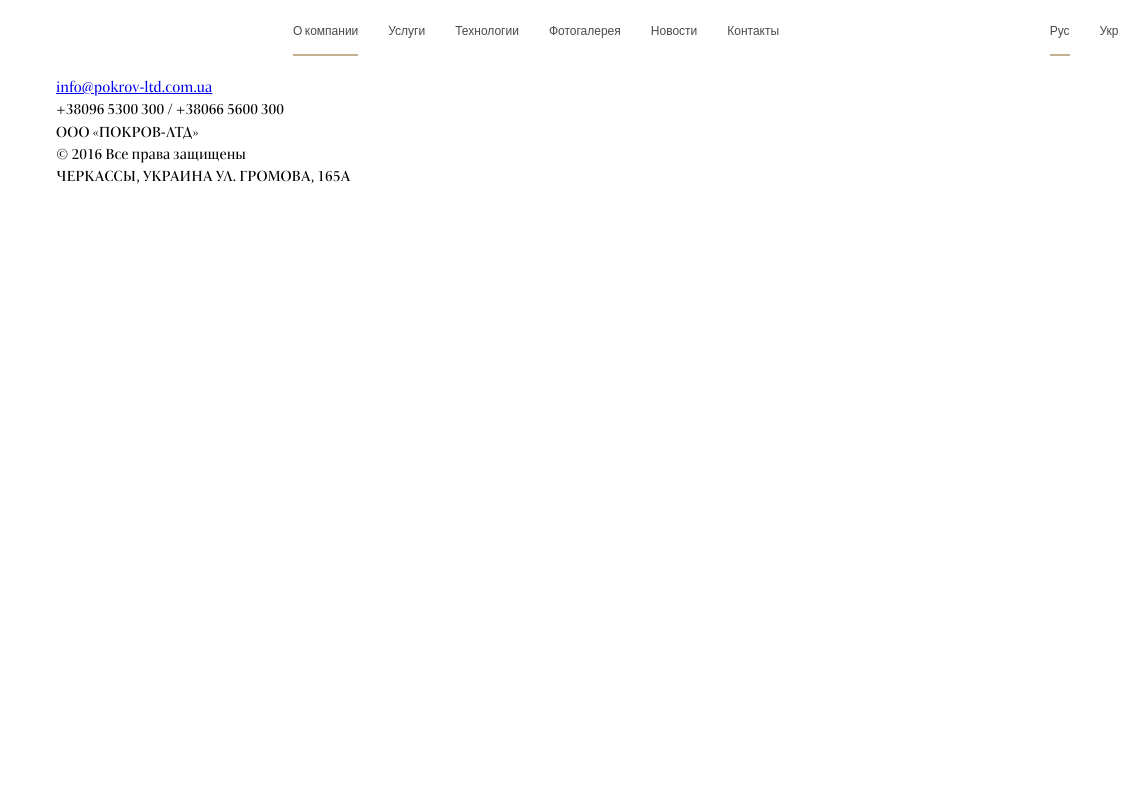
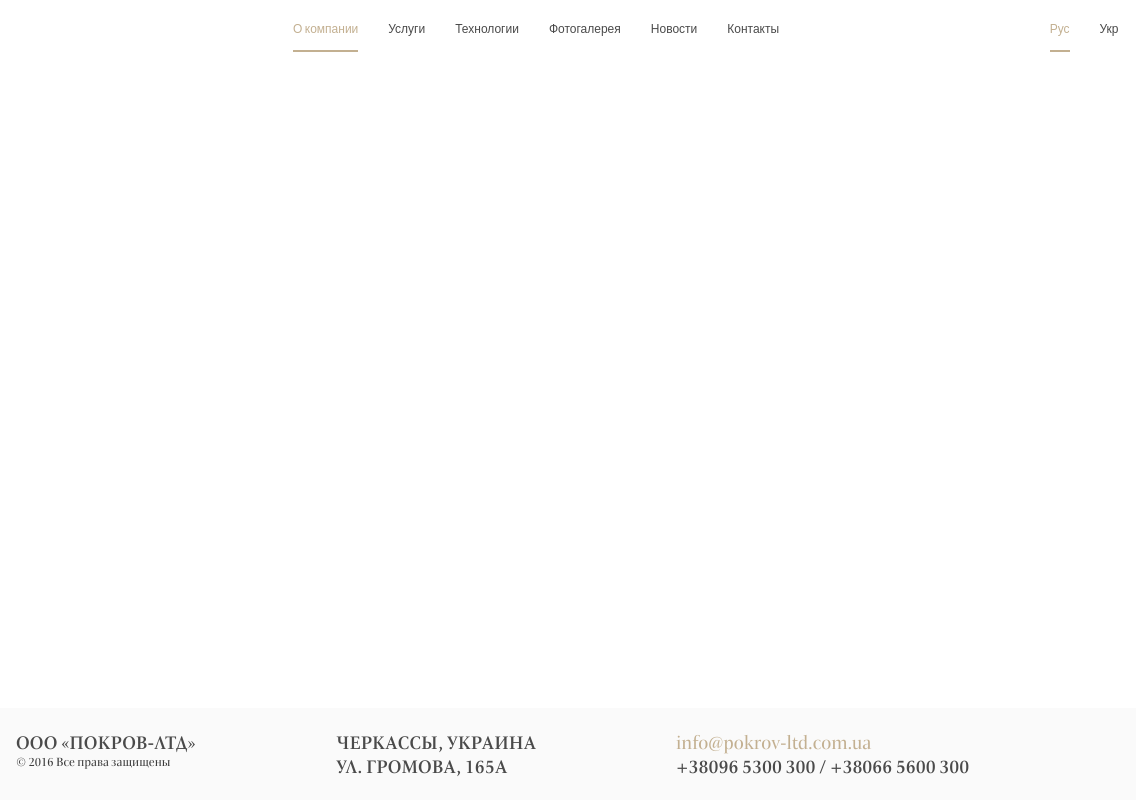
Before and after one commit to Ex-Zy/Pokrov, a plain HTML site: page index.html in a window 1280 px wide. Shown: the top 800 px of the page, 144-1280 px from the left. Drawn offline with Linux system fonts and the light colour scheme.

Commit message:
upd footer, sticky footer and some...

```diff
--- a/css/style.css
+++ b/css/style.css
@@ -47,11 +47,24 @@ html { -webkit-box-sizing: border-box; box-sizing: border-box; }
 .nav__link { font-size: 12px; display: inline-block; text-decoration: none; font-family: "MarkSimonsonProximaNovaAltCondensedSemibold", sans-serif; color: #4a4a4a; position: relative; cursor: pointer; padding-bottom: 15px; }
 .nav__link:after { content: ""; display: block; position: absolute; bottom: 0px; left: 0; right: 0; border-bottom: 2px solid transparent; -webkit-transition: all 0.3s; transition: all 0.3s; }
 .nav__link + .nav__link { margin-left: 30px; }
+.nav__link:hover, .nav__link.is-active { color: #c3b091; }
 .nav__link:hover:after, .nav__link.is-active:after { border-color: #c3b091; }
 
-body { font-family: "ITCNewVeljovicDSPro", sans-serif; font-size: 16px; line-height: 1.4; }
+.footer { position: relative; background-color: #fafafa; text-transform: uppercase; color: #4a4a4a; font-family: "ITCNewVeljovicProCnMd", serif; font-size: 20px; }
+.footer .inner { padding: 22px 0; }
+.footer__r { float: right; width: 300px; }
+.footer__c { overflow: hidden; padding: 0 110px 0 100px; }
+.footer__l { float: left; width: 220px; }
+
+.copy { color: #3c3c3c; font-size: 13px; text-transform: none; font-family: "ITCNewVeljovicDSPro", sans-serif; }
+
+.link-mail { font-family: "ITCNewVeljovicDSPro", sans-serif; color: #c3b091; text-decoration: none; font-size: 20px; text-transform: lowercase; }
+
+body { font-family: "ITCNewVeljovicDSPro", sans-serif; font-size: 16px; line-height: 1.2; }
 
 a { -webkit-transition: all 0.3s; transition: all 0.3s; }
+
+address, strong, em { font-weight: 400; font-style: normal; }
 
 .inner { width: 960px; margin: auto; }
 
@@ -63,8 +76,8 @@ a { -webkit-transition: all 0.3s; transition: all 0.3s; }
 
 .link { text-decoration: underline; font-size: 12px; font-family: "MarkSimonsonProximaNovaAltCondensedSemibold", sans-serif; font-weight: normal; color: #c3b091; }
 
-.out { width: 1360px; margin: auto; }
-
+.out { width: 1360px; margin: 0 auto -92px; min-height: 100%; }
+.out:after { content: ""; display: block; height: 92px; }
 @media only screen and (min-device-width: 320px) and (max-device-width: 480px){
  *{ -webkit-text-size-adjust: none; } }
 
--- a/index.html
+++ b/index.html
@@ -40,11 +40,14 @@
 	</section>
 	<!-- END header -->
 
+</div>
+<!-- END out-->
+
 <!-- BEGIN footer -->
 <section class="footer">
 	<div class="inner">
 		<div class="footer__r">
-				<a href="#">info@pokrov-ltd.com.ua</a>
+			<a href="mailto:info@pokrov-ltd.com.ua" class="link-mail">info@pokrov-ltd.com.ua</a>
 			<p>+38096 5300 300 / +38066 5600 300</p>
 		</div>
 		<div class="footer__l">
@@ -52,12 +55,11 @@
 			<p class="copy">&copy; 2016 Все права защищены</p>
 		</div>
 		<div class="footer__c">
-				<p>ЧЕРКАССЫ, УКРАИНА УЛ. ГРОМОВА, 165А</p>
+			<address>ЧЕРКАССЫ, УКРАИНА УЛ. ГРОМОВА, 165А</address>
 		</div>
 	</div>
 </section>
 <!-- END footer -->
-</div>
-<!-- END out-->
+
 </body>
 </html>
```
Also changed, not shown: 1 other file. Lines whose indentation alone changed are shown as unchanged.
